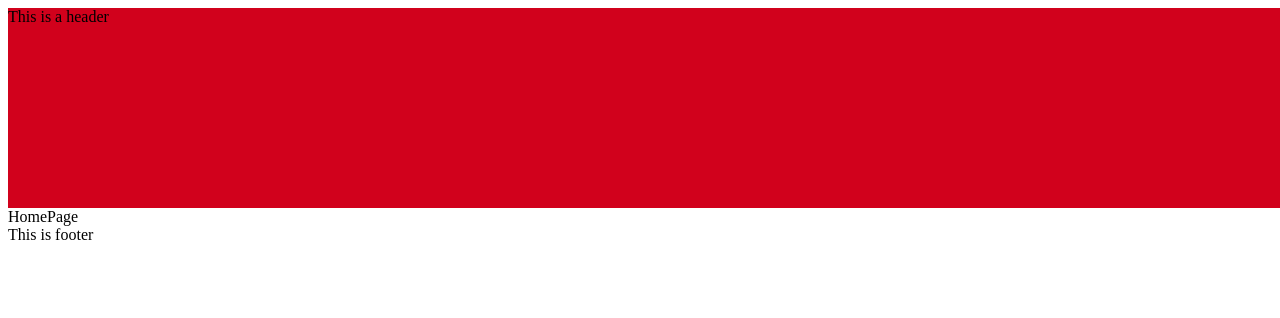
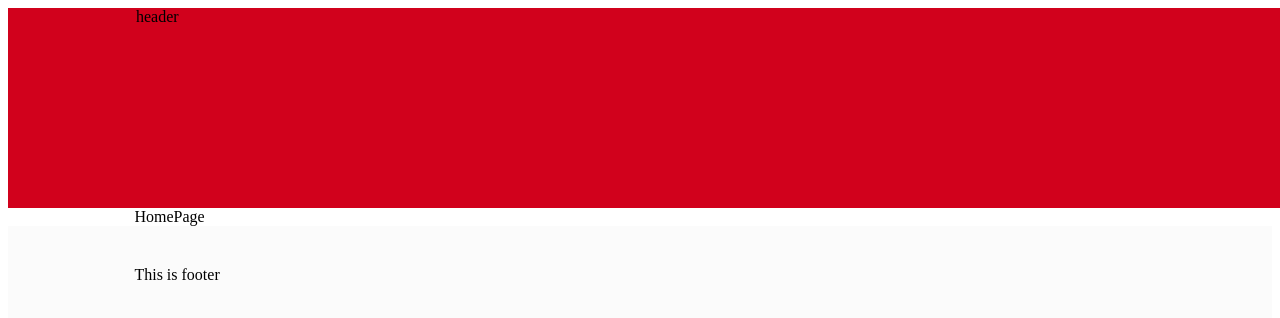
Before and after one commit to Eric8712/shopee-exercise2, a React (Create React App) app: page /mall in a window 1280 px wide. Shown: the top 318 px of the page. Built offline with nearby package versions, Linux system fonts and the light colour scheme.

Commit message:
add comtainer footer

```diff
--- /dev/null
+++ b/src/components/common/Container.js
@@ -0,0 +1,12 @@
+import React from "react";
+import styled from "styled-components";
+
+const Container = styled.div`
+    width: 95%;
+    margin: auto;
+    @media (min-width: 769px) {
+        width: 80%;
+    }
+`
+
+export default Container
--- a/src/components/layout/DefaultLayout.js
+++ b/src/components/layout/DefaultLayout.js
@@ -1,6 +1,8 @@
 import React from "react";
 import styled, {css} from "styled-components";
 import Header from "./Header";
+import Footer from "./Footer";
+import Container from "../common/Container";
 
 const  PageHeader = styled.div`
     ${props => props.fixed && css`
@@ -14,8 +16,10 @@
          <PageHeader fixed={fixedHeader}>
             <Header />
          </PageHeader>
+         <Container>
         {children}
-        <footer>This is footer</footer>
+        </Container>
+        <Footer />
         </div>
     )
 }
--- a/src/components/layout/Footer.js
+++ b/src/components/layout/Footer.js
@@ -0,0 +1,20 @@
+import React from "react";
+import styled from "styled-components";
+import Container from "../common/Container";
+
+const StyledFooter = styled.footer`
+    background-color: #fbfbfb;
+    padding: 40px 0px;
+`
+
+const Footer = () => {
+    return(
+        <StyledFooter>
+            <Container>
+            This is footer
+            </Container>
+        </StyledFooter>
+    )
+}
+
+export default Footer
--- a/src/components/layout/Header.js
+++ b/src/components/layout/Header.js
@@ -1,5 +1,6 @@
 import React from "react";
 import styled from "styled-components";
+import Container from "../common/Container";
 
 const StyledHeader = styled.header`
     background-color: #d1011c;
@@ -7,9 +8,14 @@
     width: 100vw;
 `
 
+
 const Header = () => {
     return(
-        <StyledHeader>This is a header</StyledHeader>
+        <StyledHeader>
+            <Container>
+                header
+            </Container>
+        </StyledHeader>
     )
 
 }
```
